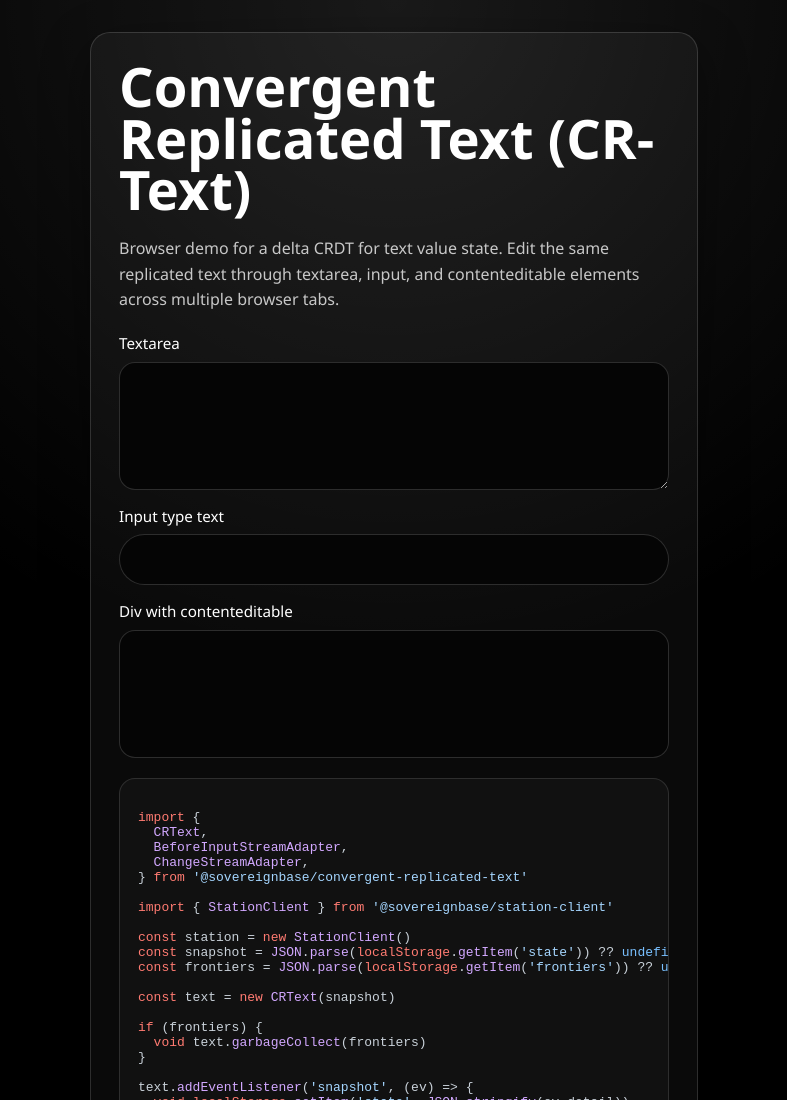
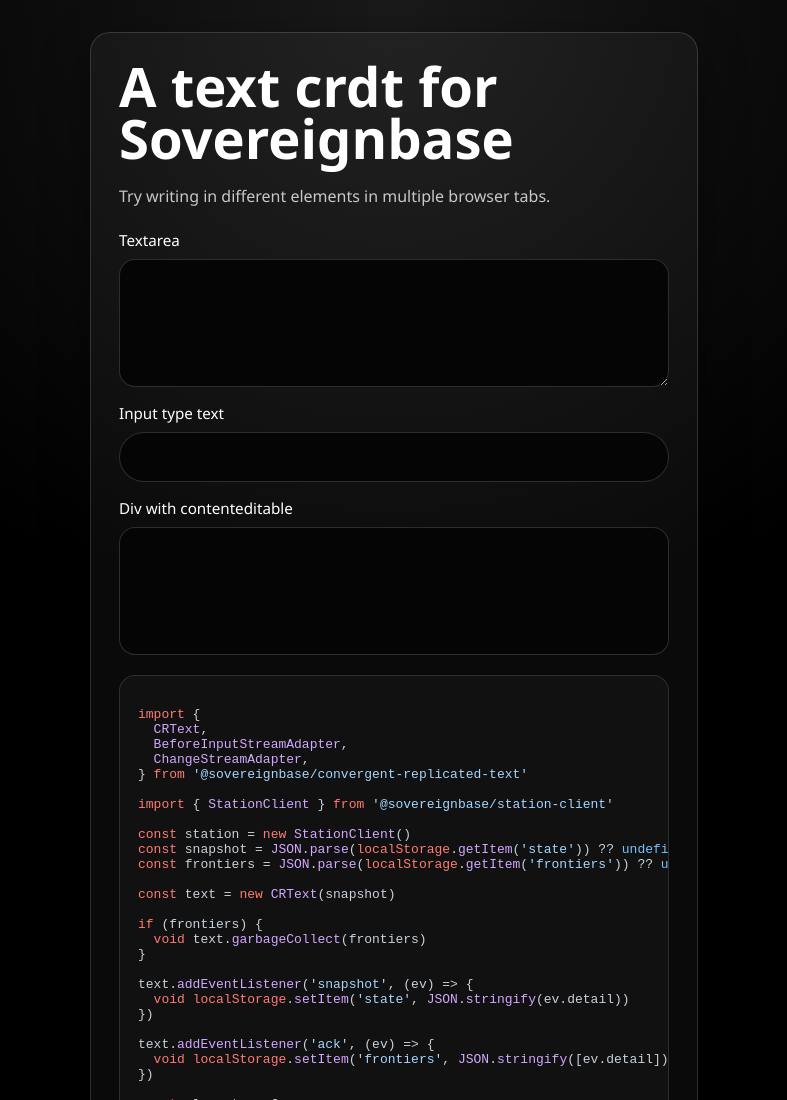
Before and after one commit to sovereignbase/convergent-replicated-text, a website: page index.html in a window 1280 px wide. Shown: the top 1100 px of the page, without its empty margins (246-1033 px from the left). Drawn offline with nearby package versions, Linux system fonts and the light colour scheme.

Commit message:
chore: Removed AIs over eager website content...

```diff
--- a/index.html
+++ b/index.html
@@ -447,11 +447,9 @@
   <body>
     <main>
       <section class="shell">
-        <h1>Convergent Replicated Text (CR-Text)</h1>
+        <h1>A text crdt for Sovereignbase</h1>
         <p class="lede">
-          Browser demo for a delta CRDT for text value state. Edit the same
-          replicated text through textarea, input, and contenteditable elements
-          across multiple browser tabs.
+          Try writing in different elements in multiple browser tabs.
         </p>
 
         <div class="controls">
```
